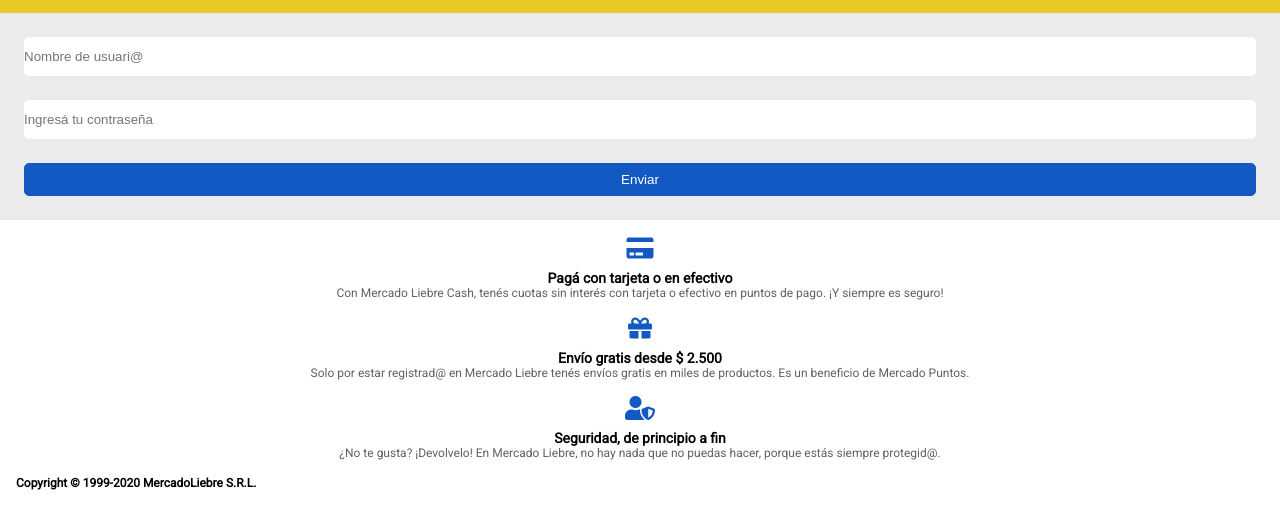
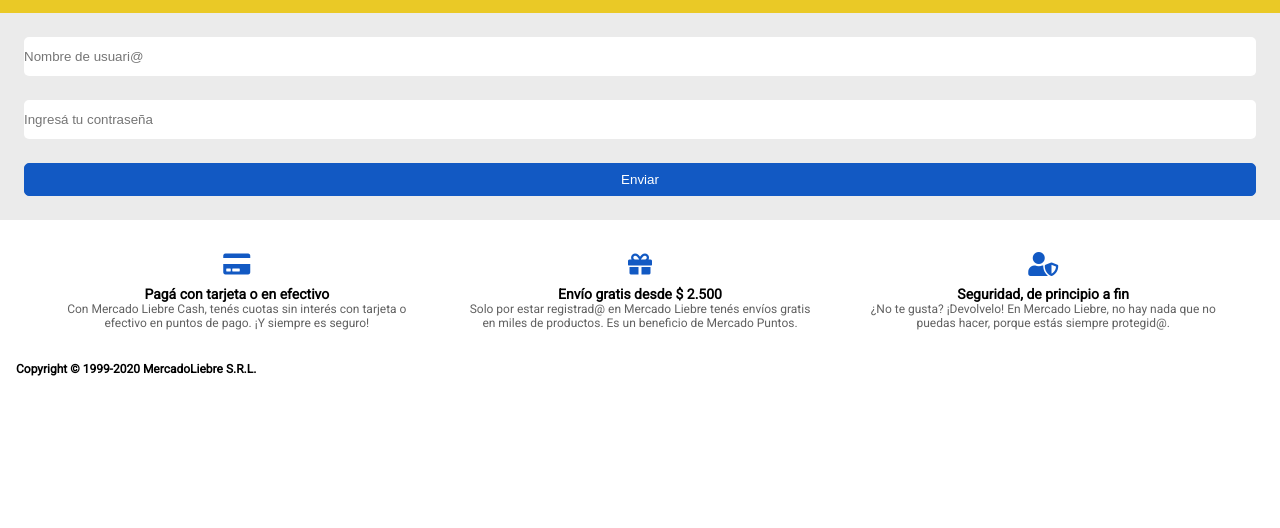
Before and after one commit to barrivas/MercadoLiebre, a website: page views/login.html in a window 1280 px wide. Shown: the part 170-698 px from the top of the page. Drawn offline with Linux system fonts and the light colour scheme.

Commit message:
cambio de footer en register y login

```diff
--- a/views/login.html
+++ b/views/login.html
@@ -133,12 +133,14 @@
             </form>
         </main>
         <footer>
+            <div class="flex">
                 <div class="text-centered text-margin-bottom">
                     <i class="fas fa-credit-card icon-footer"></i>
                     <h4 class="title-footer">Pagá con tarjeta o en efectivo</h4>
                     <p>
                         Con Mercado Liebre Cash, tenés cuotas sin interés con
-                    tarjeta o efectivo en puntos de pago. ¡Y siempre es seguro!
+                        tarjeta o efectivo en puntos de pago. ¡Y siempre es
+                        seguro!
                     </p>
                 </div>
 
@@ -156,14 +158,13 @@
                     <i class="fas fa-user-shield icon-footer"></i>
                     <h4 class="title-footer">Seguridad, de principio a fin</h4>
                     <p>
-                    ¿No te gusta? ¡Devolvelo! En Mercado Liebre, no hay nada que
-                    no puedas hacer, porque estás siempre protegid@.
+                        ¿No te gusta? ¡Devolvelo! En Mercado Liebre, no hay nada
+                        que no puedas hacer, porque estás siempre protegid@.
                     </p>
                 </div>
+            </div>
 
-            <div>
             <h4>Copyright © 1999-2020 MercadoLiebre S.R.L.</h4>
-            </div>
         </footer>
     </body>
 </html>
```
Also changed, not shown: views/register.html (+6 -5 lines). Lines whose indentation alone changed are shown as unchanged.
